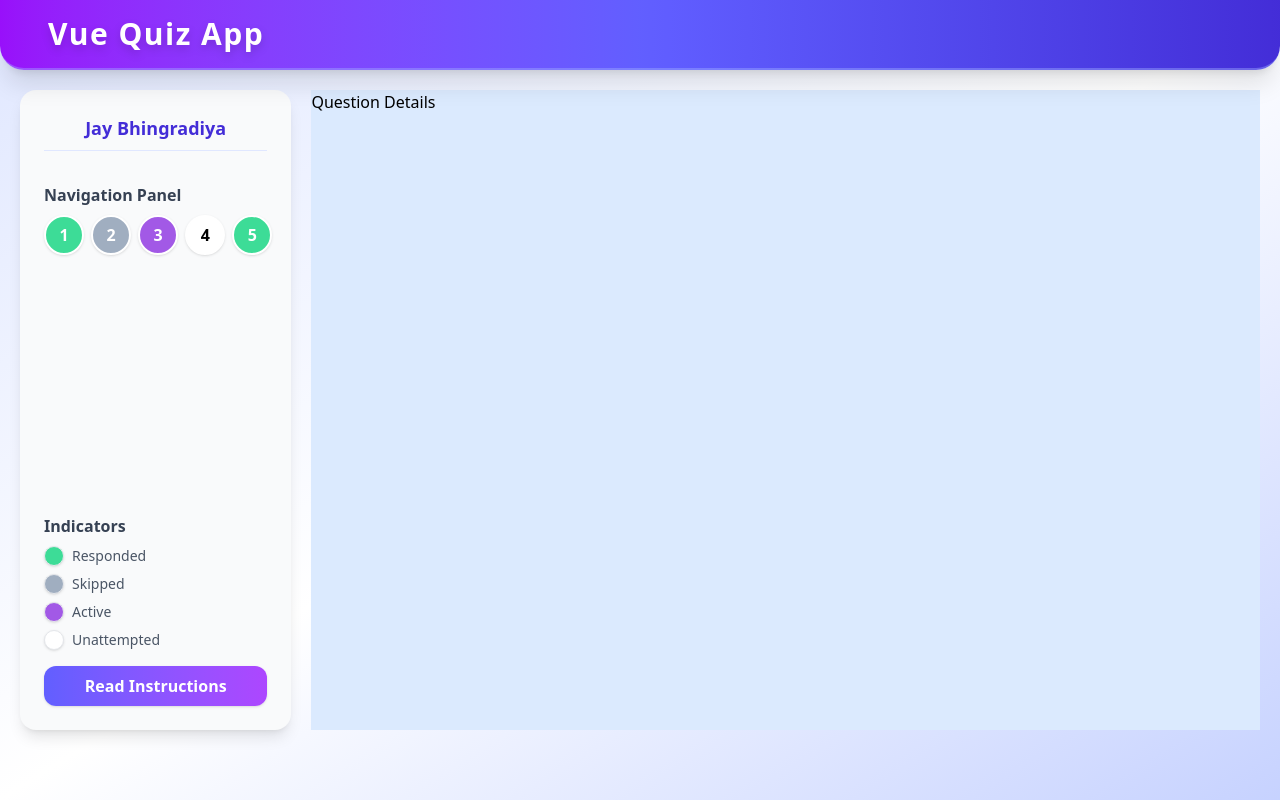
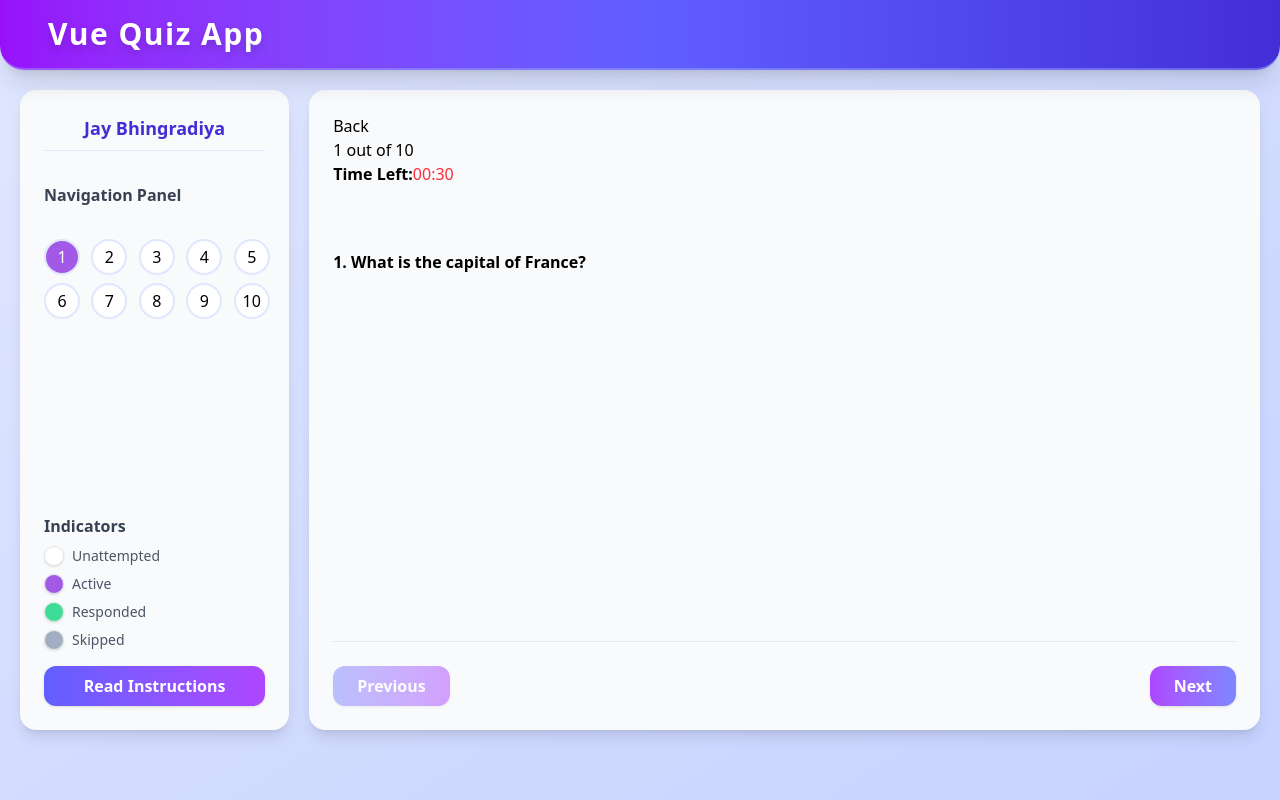
Before and after one commit to jb-7-jay/vue-quiz, a Vue app: page /quiz in a window 1280 px wide. Built offline with nearby package versions, Linux system fonts and the light colour scheme.

Commit message:
Implement quiz functionality with state management, question handling, and navigation components

```diff
--- a/src/App.vue
+++ b/src/App.vue
@@ -3,7 +3,7 @@
 </script>
 
 <template>
-  <div class="bg-gradient-to-br from-indigo-100 via-white to-indigo-200">
+  <div class="bg-gradient-to-br from-indigo-100 to-indigo-200">
     <header
       class="h-[70px] flex justify-between items-center bg-gradient-to-r from-purple-600 via-indigo-500 to-indigo-700 text-white px-12 py-5 shadow-xl rounded-b-3xl border-b-2 border-indigo-300/40 backdrop-blur-md transition-all duration-300"
     >
--- a/src/constants/index.ts
+++ b/src/constants/index.ts
@@ -2,22 +2,31 @@ export const quizTime = 60 * 5 // 5 minutes in seconds
 
 export type QuestionType = 'SingleChoice' | 'MultipleChoice' | 'Boolean'
 
-export interface quizOption {
+export interface QuizOption {
   text: string
   isCorrect: boolean
 }
 
-export interface Question {
-  id?: string // Optional: for unique identification
+export interface QuestionResponse {
+  id: number
   question: string
   questionType: QuestionType
-  options: quizOption[]
-  explanation?: string // Optional: for feedback after answer
-  image?: string // Optional: for image-based questions
+  options: QuizOption[]
 }
 
-export const questionList: Question[] = [
+interface UserAnseredOption extends QuizOption {
+  correctAnswerByUser: boolean
+}
+
+export interface Question extends QuestionResponse {
+  status: QuestionStatus
+  options: UserAnseredOption[]
+  isAttempted: boolean
+}
+
+export const questionList: QuestionResponse[] = [
   {
+    id: 1,
     question: 'What is the capital of France?',
     questionType: 'SingleChoice',
     options: [
@@ -28,6 +37,7 @@ export const questionList: Question[] = [
     ],
   },
   {
+    id: 2,
     question: 'Which planet is known as the Red Planet?',
     questionType: 'SingleChoice',
     options: [
@@ -38,6 +48,7 @@ export const questionList: Question[] = [
     ],
   },
   {
+    id: 3,
     question: 'Select all programming languages that are statically typed.',
     questionType: 'MultipleChoice',
     options: [
@@ -48,6 +59,7 @@ export const questionList: Question[] = [
     ],
   },
   {
+    id: 4,
     question: 'Which of the following are JavaScript frameworks?',
     questionType: 'MultipleChoice',
     options: [
@@ -58,7 +70,59 @@ export const questionList: Question[] = [
     ],
   },
   {
+    id: 5,
     question: 'The Earth is flat.',
+    questionType: 'Boolean',
+    options: [
+      { text: 'True', isCorrect: false },
+      { text: 'False', isCorrect: true },
+    ],
+  },
+  {
+    id: 6,
+    question: 'Which language is primarily used for styling web pages?',
+    questionType: 'SingleChoice',
+    options: [
+      { text: 'HTML', isCorrect: false },
+      { text: 'CSS', isCorrect: true },
+      { text: 'JavaScript', isCorrect: false },
+      { text: 'Python', isCorrect: false },
+    ],
+  },
+  {
+    id: 7,
+    question: 'Which of the following are fruits?',
+    questionType: 'MultipleChoice',
+    options: [
+      { text: 'Apple', isCorrect: true },
+      { text: 'Carrot', isCorrect: false },
+      { text: 'Banana', isCorrect: true },
+      { text: 'Potato', isCorrect: false },
+    ],
+  },
+  {
+    id: 8,
+    question: 'React is maintained by Facebook.',
+    questionType: 'Boolean',
+    options: [
+      { text: 'True', isCorrect: true },
+      { text: 'False', isCorrect: false },
+    ],
+  },
+  {
+    id: 9,
+    question: 'Which of the following are valid HTTP methods?',
+    questionType: 'MultipleChoice',
+    options: [
+      { text: 'GET', isCorrect: true },
+      { text: 'POST', isCorrect: true },
+      { text: 'FETCH', isCorrect: false },
+      { text: 'PUT', isCorrect: true },
+    ],
+  },
+  {
+    id: 10,
+    question: 'Vue.js is a backend framework.',
     questionType: 'Boolean',
     options: [
       { text: 'True', isCorrect: false },
@@ -68,15 +132,15 @@ export const questionList: Question[] = [
 ]
 
 export enum QuestionStatus {
+  UNATTEMPTED = 'Unattempted',
+  ACTIVE = 'Active',
   RESPONDED = 'Responded',
   SKIPPED = 'Skipped',
-  ACTIVE = 'Active',
-  UNATTEMPTED = 'Unattempted',
 }
 
-export const questionStatusOptions = [
-  { value: QuestionStatus.RESPONDED, label: 'Responded', color: '#3ddc97' }, // parrot green
-  { value: QuestionStatus.SKIPPED, label: 'Skipped', color: '#a0aec0' }, // grey
-  { value: QuestionStatus.ACTIVE, label: 'Active', color: '#a259e6' }, // purple
-  { value: QuestionStatus.UNATTEMPTED, label: 'Unattempted', color: '#ffffff' }, // white
-]
+export const questionStatusOptionsMap = {
+  [QuestionStatus.UNATTEMPTED]: { label: 'Unattempted', color: '#ffffff' },
+  [QuestionStatus.ACTIVE]: { label: 'Active', color: '#a259e6' },
+  [QuestionStatus.RESPONDED]: { label: 'Responded', color: '#3ddc97' },
+  [QuestionStatus.SKIPPED]: { label: 'Skipped', color: '#a0aec0' },
+}
--- a/src/main.ts
+++ b/src/main.ts
@@ -4,9 +4,11 @@ import App from './App.vue'
 
 import './assets/main.css'
 import router from './routes'
+import { createPinia } from 'pinia'
 
 const app = createApp(App)
 
 app.use(router)
 
+app.use(createPinia())
 app.mount('#app')
--- /dev/null
+++ b/src/services/index.ts
@@ -0,0 +1,5 @@
+import { questionList, type QuestionResponse } from '@/constants'
+
+export const getQuestionList = () => {
+  return new Promise<QuestionResponse[]>((resolve) => setTimeout(() => resolve(questionList), 500))
+}
--- /dev/null
+++ b/src/store/useQuizStore.ts
@@ -0,0 +1,48 @@
+import { QuestionStatus, type Question } from '@/constants'
+import { defineStore } from 'pinia'
+import { computed, ref } from 'vue'
+
+const useQuizStore = defineStore('quiz', () => {
+  const questions = ref<Question[]>([])
+
+  const curentQuestionIndex = ref(0)
+
+  const currentQuestion = computed(() => {
+    if (!questions.value) return null
+
+    return questions.value?.[curentQuestionIndex.value] || null
+  })
+
+  const onQuestionChange = (currentIndex: number) => {
+    if (currentIndex < 0 || currentIndex >= questions.value.length) return
+
+    curentQuestionIndex.value = currentIndex
+
+    questions.value = questions.value.map((question, idx) => {
+      // If Current Question is the same as the clicked question
+      if (idx === curentQuestionIndex.value) {
+        return {
+          ...question,
+          status: QuestionStatus.ACTIVE,
+        }
+      }
+
+      if (question.status === QuestionStatus.ACTIVE) {
+        return {
+          ...question,
+          status: question.isAttempted ? QuestionStatus.RESPONDED : QuestionStatus.SKIPPED,
+        }
+      }
+
+      return question
+    })
+  }
+
+  const setQuestions = (questionResponse: Question[]) => {
+    questions.value = questionResponse
+  }
+
+  return { questions, setQuestions, curentQuestionIndex, onQuestionChange, currentQuestion }
+})
+
+export default useQuizStore
--- /dev/null
+++ b/src/views/quiz/QuizFooter.vue
@@ -0,0 +1,24 @@
+<script setup lang="ts">
+import useQuizStore from '@/store/useQuizStore'
+
+const quizStore = useQuizStore()
+</script>
+
+<template>
+  <div class="mt-auto flex justify-between items-center gap-4 pt-6 border-t border-gray-200">
+    <button
+      :disabled="quizStore.curentQuestionIndex === 0"
+      @click="quizStore.onQuestionChange(quizStore.curentQuestionIndex - 1)"
+      class="py-2 px-6 rounded-xl bg-gradient-to-r from-indigo-400 to-purple-500 text-white font-semibold shadow hover:from-indigo-500 hover:to-purple-600 transition-all duration-200 disabled:opacity-50 disabled:cursor-not-allowed"
+    >
+      Previous
+    </button>
+    <button
+      :disabled="quizStore.curentQuestionIndex === quizStore.questions.length - 1"
+      @click="quizStore.onQuestionChange(quizStore.curentQuestionIndex + 1)"
+      class="py-2 px-6 rounded-xl bg-gradient-to-r from-purple-500 to-indigo-400 text-white font-semibold shadow hover:from-purple-600 hover:to-indigo-500 transition-all duration-200 disabled:opacity-50 disabled:cursor-not-allowed"
+    >
+      Next
+    </button>
+  </div>
+</template>
--- /dev/null
+++ b/src/views/quiz/QuizHeader.vue
@@ -0,0 +1,25 @@
+<script setup lang="ts">
+import useQuizStore from '@/store/useQuizStore'
+import { RouterLink } from 'vue-router'
+
+const quizStore = useQuizStore()
+</script>
+
+<template>
+  <div>
+    <RouterLink to="/">
+      <button>Back</button>
+    </RouterLink>
+
+    <div>
+      {{ quizStore.curentQuestionIndex + 1 }} out of
+      {{ quizStore.questions.length }}
+    </div>
+
+    <div>
+      <!-- Time function -->
+      <span class="font-bold">Time Left:</span>
+      <span class="text-red-500">00:30</span>
+    </div>
+  </div>
+</template>
--- /dev/null
+++ b/src/views/quiz/QuizSidePanel.vue
@@ -0,0 +1,56 @@
+<script setup lang="ts">
+import { questionStatusOptionsMap } from '@/constants'
+import useQuizStore from '@/store/useQuizStore'
+const quizStore = useQuizStore()
+</script>
+
+<template>
+  <aside class="w-[340px] bg-gray-50 rounded-2xl shadow-lg p-6 flex flex-col gap-8 min-h-[80vh]">
+    <div class="text-lg font-semibold text-indigo-700 text-center pb-2 border-b border-indigo-100">
+      Jay Bhingradiya
+    </div>
+
+    <div class="flex-1 flex flex-col gap-6">
+      <p class="font-bold text-gray-700 mb-2">Navigation Panel</p>
+      <div class="grid grid-cols-5 gap-x-4 gap-y-2">
+        <button
+          class="flex justify-center items-center w-9 h-9 rounded-full transition-all duration-200 cursor-pointer border-2 hover:scale-110 border-indigo-100 hover:border-indigo-300"
+          v-for="(question, index) in quizStore.questions"
+          :key="question.id"
+          :style="{
+            backgroundColor: questionStatusOptionsMap[question.status].color,
+            color:
+              questionStatusOptionsMap[question.status].color === '#ffffff' ? '#000000' : '#ffffff',
+          }"
+          @click="quizStore.onQuestionChange(index)"
+        >
+          {{ index + 1 }}
+        </button>
+      </div>
+    </div>
+
+    <div class="flex flex-col gap-4 mt-4">
+      <div>
+        <p class="font-bold text-gray-700 mb-2">Indicators</p>
+        <div class="flex flex-col gap-2">
+          <div
+            v-for="[status, option] in Object.entries(questionStatusOptionsMap)"
+            :key="status"
+            class="flex items-center gap-2"
+          >
+            <div
+              class="w-5 h-5 rounded-full border border-gray-200 shadow"
+              :style="{ backgroundColor: option.color }"
+            ></div>
+            <span class="text-sm text-gray-600">{{ option.label }}</span>
+          </div>
+        </div>
+      </div>
+      <button
+        class="py-2 px-4 bg-gradient-to-r from-indigo-500 to-purple-500 text-white rounded-xl shadow hover:from-indigo-600 hover:to-purple-600 transition-all duration-200 font-semibold"
+      >
+        Read Instructions
+      </button>
+    </div>
+  </aside>
+</template>
--- a/src/views/quiz/QuizView.vue
+++ b/src/views/quiz/QuizView.vue
@@ -1,62 +1,56 @@
 <script lang="ts" setup>
-import { questionList, questionStatusOptions } from '@/constants'
+import { QuestionStatus, type Question } from '@/constants'
+import { getQuestionList } from '@/services'
+import useQuizStore from '@/store/useQuizStore'
+import { onMounted } from 'vue'
+
+import QuizSidePanel from './QuizSidePanel.vue'
+import QuizHeader from './QuizHeader.vue'
+import QuizFooter from './QuizFooter.vue'
+
+const quizStore = useQuizStore()
+
+onMounted(async () => {
+  const questionResponse = await getQuestionList()
+
+  const prepareInitialQuizStates: Question[] = questionResponse.map((question, index) => ({
+    ...question,
+    status:
+      quizStore.curentQuestionIndex === index ? QuestionStatus.ACTIVE : QuestionStatus.UNATTEMPTED,
+    options: question.options.map((option) => ({
+      ...option,
+      correctAnswerByUser: false,
+    })),
+    isAttempted: false,
+  }))
+
+  quizStore.setQuestions(prepareInitialQuizStates)
+})
 </script>
 
 <template>
   <div class="flex p-5 gap-5">
-    <aside class="w-[340px] bg-gray-50 rounded-2xl shadow-lg p-6 flex flex-col gap-8 min-h-[80vh]">
-      <div
-        class="text-lg font-semibold text-indigo-700 text-center pb-2 border-b border-indigo-100"
-      >
-        Jay Bhingradiya
+    <QuizSidePanel />
+
+    <main class="w-full bg-gray-50 rounded-2xl shadow-lg p-6">
+      <div class="flex flex-col gap-8 h-full" v-if="quizStore.questions.length">
+        <QuizHeader />
+
+        <!-- Progress Bar -->
+        <div></div>
+
+        <!-- Line Break -->
+        <div>
+          <h4 class="font-semibold">
+            {{ quizStore.curentQuestionIndex + 1 }}. {{ quizStore.currentQuestion?.question }}
+          </h4>
+          <!-- Question container -->
+        </div>
+
+        <QuizFooter />
       </div>
 
-      <div class="flex-1 flex flex-col gap-6">
-        <div>
-          <p class="font-bold text-gray-700 mb-2">Navigation Panel</p>
-          <div class="grid grid-cols-5 gap-3">
-            <div
-              class="flex justify-center items-center w-10 h-10 rounded-full font-bold shadow transition-all duration-200 cursor-pointer border-2 border-white hover:scale-110 hover:border-indigo-400"
-              v-for="(question, index) in questionList"
-              :key="question.id ?? index"
-              :style="{
-                backgroundColor: questionStatusOptions[index % 4].color,
-                color: questionStatusOptions[index % 4].color === '#ffffff' ? '#000000' : '#ffffff',
-              }"
-            >
-              {{ index + 1 }}
-            </div>
-          </div>
-        </div>
-      </div>
-
-      <div class="flex flex-col gap-4 mt-4">
-        <div>
-          <p class="font-bold text-gray-700 mb-2">Indicators</p>
-          <div class="flex flex-col gap-2">
-            <div
-              v-for="questionStatus in questionStatusOptions"
-              :key="questionStatus.value"
-              class="flex items-center gap-2"
-            >
-              <div
-                class="w-5 h-5 rounded-full border border-gray-200 shadow"
-                :style="{ backgroundColor: questionStatus.color }"
-              ></div>
-              <span class="text-sm text-gray-600">{{ questionStatus.label }}</span>
-            </div>
-          </div>
-        </div>
-        <button
-          class="py-2 px-4 bg-gradient-to-r from-indigo-500 to-purple-500 text-white rounded-xl shadow hover:from-indigo-600 hover:to-purple-600 transition-all duration-200 font-semibold"
-        >
-          Read Instructions
-        </button>
-      </div>
-    </aside>
-
-    <main class="bg-blue-100 w-full">
-      <div>Question Details</div>
+      <div v-else class="animate-bounce">Loading...</div>
     </main>
   </div>
 </template>
```
Also changed, not shown: quiz-navigator.png (added).
